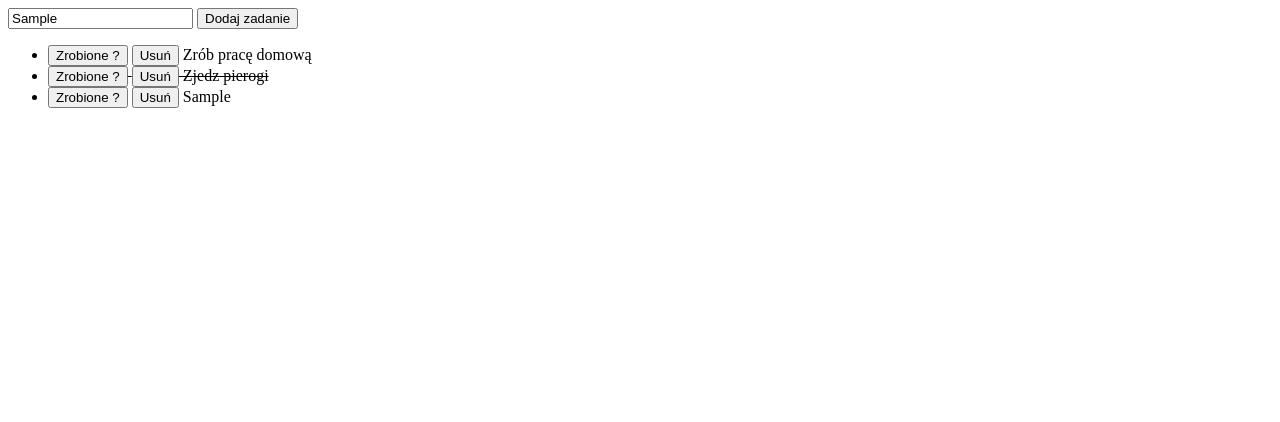
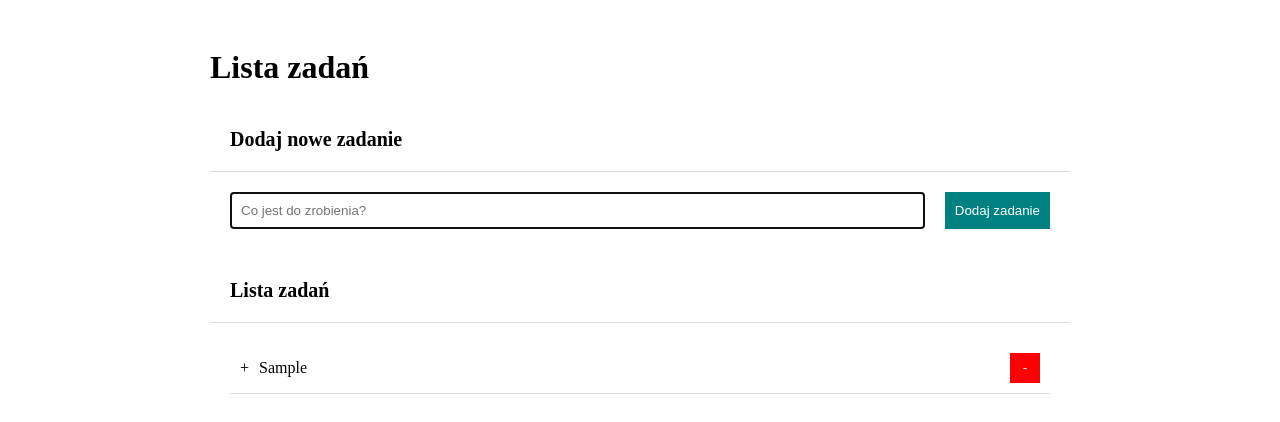
Before and after one commit to MarcinBialek1983/tasks-list, a plain HTML site: page index.html in a window 1280 px wide. Both pictures are taken after typing "Sample" into the empty fields and a click on the button "Dodaj zadanie". Drawn offline with Linux system fonts and the light colour scheme.

Commit message:
Initial commit

```diff
--- /dev/null
+++ b/css/container.css
@@ -0,0 +1,5 @@
+.container {
+    max-width: 900px;
+    padding: 20px;
+    margin: 0 auto;
+}
--- /dev/null
+++ b/css/form.css
@@ -0,0 +1,31 @@
+.form {
+    display: grid;
+    grid-template-columns: 1fr auto;
+    grid-gap: 20px;
+}
+
+@media(max-width: 767px) {
+    .form{
+        grid-template-columns: 1fr;
+    }
+}
+
+.form__input {
+    padding: 10px;
+    border: 1px solid #ccc;
+}
+
+.form__button {
+    padding: 10px;
+    background-color: teal;
+    color: white;
+    border: none;
+}
+
+.form__button:hover{
+    background-color: hsl(180, 100%, 35%);
+}
+
+.form__button:active {
+    background-color: hsl(180, 100%, 41%);
+}
--- /dev/null
+++ b/css/section.css
@@ -0,0 +1,15 @@
+.section{
+    margin: 10px 0;
+    background-color: white;
+}
+
+.section__header{
+font-size: 20px;
+padding: 20px;
+margin: 0;
+border-bottom: 1px solid #ddd;
+}
+
+.section__body{
+    padding: 20px;
+}
--- a/css/style.css
+++ b/css/style.css
@@ -8,3 +8,8 @@ html {
 ::before {
     box-sizing: inherit;
 }
+
+.body{
+    font-family:Arial, Helvetica, sans-serif;
+    background-color: #eee;
+}
--- /dev/null
+++ b/css/tasks.css
@@ -0,0 +1,50 @@
+.tasks {
+    list-style: none;
+    margin: 0;
+    padding: 0;
+}
+
+.tasks__item{
+    display: grid;
+    grid-template-columns:auto 1fr auto;
+    grid-gap: 10px;
+    align-items: center;
+    padding: 10px;
+    border-bottom: 1px solid #ddd;
+}
+
+.tasks__content--done{
+    text-decoration: line-through;
+}
+
+.tasks__button{
+    border: none;
+    color: white;
+    width: 30px;
+    height: 30px;
+    padding: 0;
+}
+
+.tasks__button--toggleDone {
+    background-color: hsl(120, 100%, 20%);
+}
+
+.tasks__button--toggleDone:hover {
+    background-color: hsl(120, 100%, 25%);
+}
+
+.tasks__button--toggleDone:active {
+    background-color: hsl(120, 100%, 30%);
+}
+
+.tasks__button--remove {
+    background-color: red;
+}
+
+.tasks__button--remove:hover {
+    background-color: hsl(0, 100%, 60%);
+}
+
+.tasks__button--remove:active {
+    background-color: hsl(0, 100%, 70%);
+}
--- a/index.html
+++ b/index.html
@@ -1,5 +1,6 @@
 <!DOCTYPE html>
 <html lang="pl">
+
 <head>
     <meta charset="UTF-8">
     <meta http-equiv="X-UA-Compatible" content="IE=edge">
@@ -7,12 +8,36 @@
     <title>Lista zadań</title>
     <script defer src="js/script.js"></script>
     <link href="css/style.css" rel="stylesheet">
+    <link href="css/container.css" rel="stylesheet">
+    <link href="css/section.css" rel="stylesheet">
+    <link href="css/form.css" rel="stylesheet">
+    <link href="css/tasks.css" rel="stylesheet">
 </head>
+
 <body>
-    <form class="js-form">
-        <input class="js-newTask">
-        <button>Dodaj zadanie</button>
-    </form>
-    <ul class="js-tasks"></ul>
+    <main class="container">
+        <header>
+            <h1>Lista zadań</h1>
+        </header>
+            <section class="section">
+                <h2 class="section__header">Dodaj nowe zadanie</h2>
+                <div class="section__body">
+                    <form class="form js-form">
+                        <input class="form__input js-newTask" placeholder="Co jest do zrobienia?">
+                        <button class="form__button">Dodaj zadanie</button>
+                    </form>
+                </div>
+            </section>
+            <section class="section">
+                <h2 class="section__header">Lista zadań</h2>
+                <div class="section__body">
+                    <ul class="tasks js-tasks">
+
+                </div>
+            </section>
+
+    </main>
+
 </body>
+
 </html>
--- a/js/script.js
+++ b/js/script.js
@@ -1,19 +1,8 @@
 {
-    const tasks = [
-        {
-            content: "Zrób pracę domową",
-            done: false,
-        },
-        {
-            content: "Zjedz pierogi",
-            done: true,
-        },
-    ];
+    const tasks = [];
 
     const addNewTask = (newTaskContent) => {
-        tasks.push({
-            content: newTaskContent,
-        });
+        tasks.push({ content: newTaskContent });
         render();
     };
 
@@ -21,58 +10,66 @@ const removeTask = (taskIndex) => {
         tasks.splice(taskIndex, 1);
         render();
 
-}
+    };
 
     const toggleTaskDone = (tasksIndex) => {
         tasks[tasksIndex].done = !tasks[tasksIndex].done;
         render();
 
-}
+    };
 
+    const bindRemoveEvents = () => {
+        const removeButtons = document.querySelectorAll(".js-remove");
+
+        removeButtons.forEach((removeButton, taskIndex) => {
+            removeButton.addEventListener("click", () => {
+                removeTask(taskIndex);
+            });
+        });
+    };
+
+    const bindToggleDoneEvents = () => {
+        const toggleDoneButtons = document.querySelectorAll(".js-toggleDone");
+
+        toggleDoneButtons.forEach((toggleDoneButton, taskIndex) => {
+            toggleDoneButton.addEventListener("click", () => {
+                toggleTaskDone(taskIndex);
+            });
+        });
+
+    };
     const render = () => {
-        let htmlString = "";
+        let tasksListHTMLContent = "";
+
         for (const task of tasks) {
-            htmlString += `
-            <li ${task.done ? "style=\"text-decoration: line-through\"" : ""}"
-            >
-            <button class="js-done">Zrobione ?</button>
-            <button class="js-remove">Usuń</button>
-            ${task.content}
+            tasksListHTMLContent += `
+            <li class="tasks__item js-task>
+            <button class="tasks__button tasks__button--remove js-remove"> + </button>
+            <span class="tasks__content${task.done ? "tasks__content--done" : ""}">${task.content}</span>
+            <button class="tasks__button tasks__button--remove js-remove"> - </button>
             </li>
             `;
         }
-        document.querySelector(".js-tasks").innerHTML = htmlString;
+        document.querySelector(".js-tasks").innerHTML = tasksListHTMLContent;
 
-        const removeButtons = document.querySelectorAll(".js-remove");
-        removeButtons.forEach((removeButton, index) => {
-            removeButton.addEventListener("click", () => {
-             removeTask(index);
-            });
-
-        });
-
-
-        const toggleDoneButton = document.querySelectorAll(".js-done");
-        toggleDoneButton.forEach((toggleDoneButton, index) => {
-            toggleDoneButton.addEventListener("click", () => {
-             toggleTaskDone(index);
-            });
-
-        });
-    };
-
+        bindRemoveEvents();
+        bindToggleDoneEvents();
+    }
 
 
     const onFormSubmit = (event) => {
         event.preventDefault();
 
-    const newTaskContent = document.querySelector(".js-newTask").value.trim();
-    if (newTaskContent === "") {
-        return;
+        const newTaskElement = document.querySelector(".js-newTask");
+        const newTaskContent = newTaskElement.value.trim();
+
+        if (newTaskContent !== "") {
+            addNewTask(newTaskContent);
+            newTaskElement.value = "";
+        }
+        newTaskElement.focus();
     }
 
-    addNewTask(newTaskContent);
-}
     const init = () => {
         render();
 
```
Lines whose indentation alone changed are shown as unchanged.
